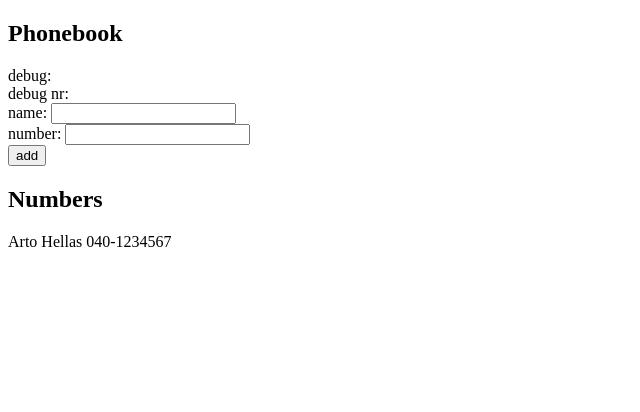
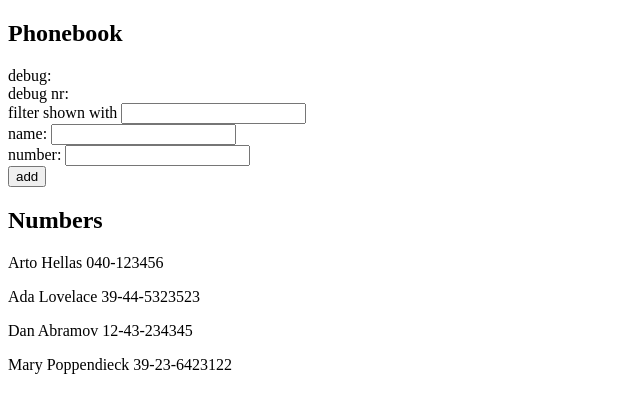
Before and after one commit to SebastianRSorensen/fullstackopen, a React (Vite) app in the folder part2/part2b-e/: page / in a window 1280 px wide. Shown: the top 412 px of the page, without its empty margins (0-640 px from the left). Built offline with nearby package versions, Linux system fonts and the light colour scheme.

Commit message:
2.9 done

```diff
--- a/part2/part2b-e/src/App.jsx
+++ b/part2/part2b-e/src/App.jsx
@@ -2,13 +2,14 @@ import { useState } from 'react'
 
 const App = () => {
     const [persons, setPersons] = useState([
-        {
-            name: 'Arto Hellas',
-            number: '040-1234567'
-        }
+        { name: 'Arto Hellas', number: '040-123456', id: 1 },
+        { name: 'Ada Lovelace', number: '39-44-5323523', id: 2 },
+        { name: 'Dan Abramov', number: '12-43-234345', id: 3 },
+        { name: 'Mary Poppendieck', number: '39-23-6423122', id: 4 }
     ])
     const [newName, setNewName] = useState('')
     const [newNumber, setNewNumber] = useState('')
+    const [filterName, setFilter] = useState('')
 
     const handleSubmit = (event) => {
         event.preventDefault()
@@ -36,11 +37,22 @@ const App = () => {
         setNewNumber(event.target.value)
     }
 
+    const handleNewFilter = (event) => {
+        console.log(event.target.value);
+        setFilter(event.target.value)
+    }
+
+    const personsToShow = filterName.length <= 0
+        ? persons
+        : persons.filter((person) => person.name.toLowerCase().includes(filterName.toLowerCase()))
+
     return (
         <div>
             <h2>Phonebook</h2>
             <div>debug: {newName}</div>
             <div>debug nr: {newNumber}</div>
+            <div>filter shown with <input onChange={handleNewFilter} />
+            </div>
             <form>
                 <div>name: <input value={newName} onChange={handleNewName} /> </div>
                 <div>number: <input value={newNumber} onChange={handleNewNumber} /></div>
@@ -49,7 +61,7 @@ const App = () => {
                 </div>
             </form>
             <h2>Numbers</h2>
-            {persons.map((person) => (
+            {personsToShow.map((person) => (
                 <p key={person.name}>{person.name} {person.number}</p>
             ))}
         </div>
```
